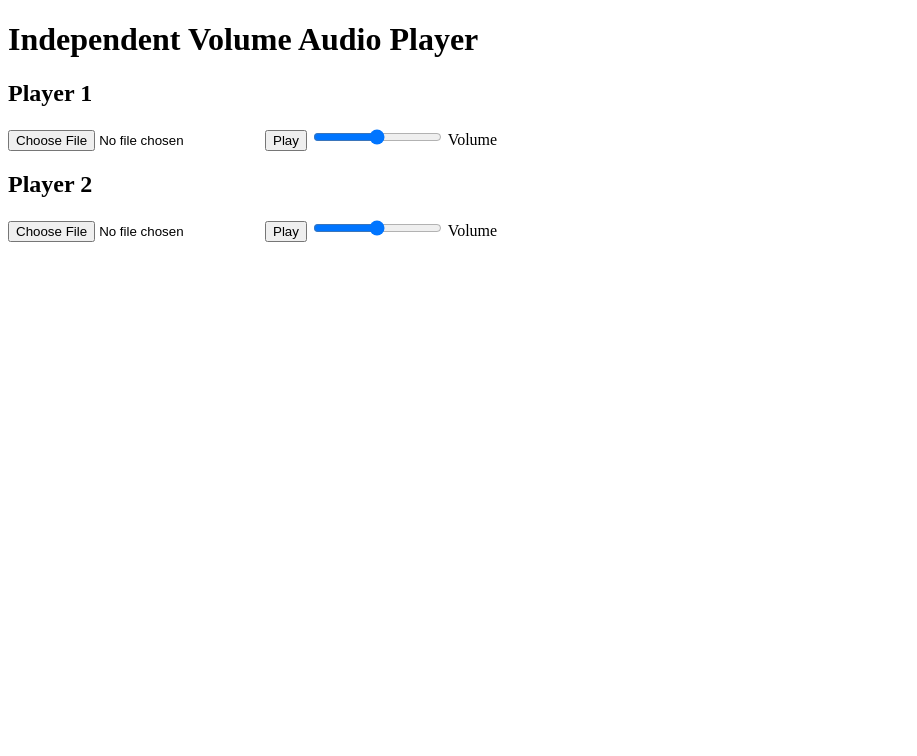
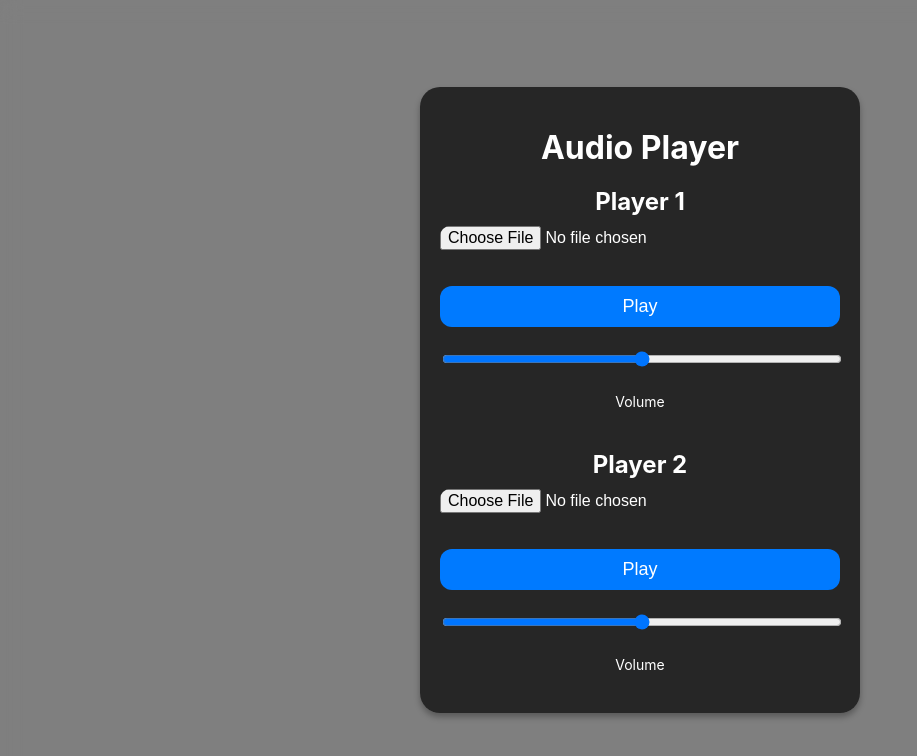
Before and after one commit to dualaudio/dualaudio, a plain HTML site: page index.html in a window 1280 px wide. Shown: the whole page, without its empty margins (0-917 px from the left). Drawn offline with Linux system fonts and the light colour scheme.

Commit message:
Update index.html

```diff
--- a/index.html
+++ b/index.html
@@ -4,31 +4,123 @@
   <meta charset="UTF-8">
   <meta name="viewport" content="width=device-width, initial-scale=1.0">
   <title>Audio Player with Gain Control</title>
+  <style>
+    body {
+      font-family: -apple-system, BlinkMacSystemFont, "Segoe UI", "Roboto", "Oxygen", "Ubuntu", "Cantarell", "Fira Sans", "Droid Sans", "Helvetica Neue", sans-serif;
+      background: rgba(0, 0, 0, 0.5); /* Dark, semi-transparent background */
+      color: white;
+      margin: 0;
+      padding: 0;
+      height: 100vh;
+      display: flex;
+      justify-content: center;
+      align-items: center;
+      backdrop-filter: blur(10px); /* iOS style blur effect */
+    }
+
+    h1 {
+      font-size: 32px;
+      margin-bottom: 20px;
+      text-align: center;
+      font-weight: 700;
+    }
+
+    .player-container {
+      background: rgba(0, 0, 0, 0.7); /* Slightly lighter background to contrast with blur */
+      border-radius: 20px;
+      padding: 20px;
+      width: 90%;
+      max-width: 400px;
+      box-shadow: 0px 4px 6px rgba(0, 0, 0, 0.3);
+    }
+
+    .player-container h2 {
+      font-size: 24px;
+      margin-bottom: 10px;
+      text-align: center;
+    }
+
+    .file-input, .volume-slider {
+      width: 100%;
+      margin-bottom: 20px;
+    }
+
+    .file-input input, .volume-slider input {
+      width: 100%;
+      background-color: transparent;
+      border: none;
+      border-radius: 10px;
+      height: 40px;
+      color: white;
+      font-size: 16px;
+    }
+
+    .file-input input[type="file"] {
+      color: white;
+    }
+
+    .volume-slider {
+      margin-top: 10px;
+    }
+
+    .play-button {
+      width: 100%;
+      background-color: #007AFF;
+      color: white;
+      padding: 10px;
+      font-size: 18px;
+      border: none;
+      border-radius: 12px;
+      cursor: pointer;
+      text-align: center;
+      transition: background-color 0.3s ease;
+    }
+
+    .play-button:hover {
+      background-color: #005BB5;
+    }
+
+    label {
+      font-size: 14px;
+      display: block;
+      margin-top: 10px;
+      text-align: center;
+    }
+  </style>
 </head>
 <body>
 
-<h1>Independent Volume Audio Player</h1>
+<div class="player-container">
+  <h1>Audio Player</h1>
 
   <!-- Player 1 -->
   <div>
     <h2>Player 1</h2>
+    <div class="file-input">
       <input type="file" accept=".mp3, .wav, .m4a, .aac, .ogg, .flac" id="audioFile1" onchange="loadAudio(1)">
-  <button onclick="togglePlayPause(1)" id="playPauseBtn1">Play</button>
+    </div>
+    <button onclick="togglePlayPause(1)" class="play-button" id="playPauseBtn1">Play</button>
+    <div class="volume-slider">
       <input type="range" id="volumeSlider1" min="0" max="1" step="0.1" value="0.5" onchange="setVolume(1)">
       <label for="volumeSlider1">Volume</label>
     </div>
+  </div>
 
+  <div style="margin-top: 40px;">
     <!-- Player 2 -->
-<div>
     <h2>Player 2</h2>
+    <div class="file-input">
       <input type="file" accept=".mp3, .wav, .m4a, .aac, .ogg, .flac" id="audioFile2" onchange="loadAudio(2)">
-  <button onclick="togglePlayPause(2)" id="playPauseBtn2">Play</button>
+    </div>
+    <button onclick="togglePlayPause(2)" class="play-button" id="playPauseBtn2">Play</button>
+    <div class="volume-slider">
       <input type="range" id="volumeSlider2" min="0" max="1" step="0.1" value="0.5" onchange="setVolume(2)">
       <label for="volumeSlider2">Volume</label>
     </div>
+  </div>
+</div>
 
 <script>
-  // Audio context and gain nodes
   const audioContext1 = new (window.AudioContext || window.webkitAudioContext)();
   const gainNode1 = audioContext1.createGain();
   gainNode1.connect(audioContext1.destination);
@@ -37,13 +129,11 @@
   const gainNode2 = audioContext2.createGain();
   gainNode2.connect(audioContext2.destination);
 
-  // Variables to store audio elements and their states
   let player1 = null;
   let player2 = null;
   let isPlaying1 = false;
   let isPlaying2 = false;
 
-  // Load Audio File for Player
   function loadAudio(playerNumber) {
     const fileInput = document.getElementById(`audioFile${playerNumber}`);
     const file = fileInput.files[0];
@@ -68,7 +158,6 @@
     }
   }
 
-  // Toggle Play/Pause for Audio Player
   function togglePlayPause(playerNumber) {
     if (playerNumber === 1 && player1) {
       if (isPlaying1) {
@@ -76,7 +165,7 @@
         document.getElementById("playPauseBtn1").textContent = "Play";
       } else {
         player1.play();
-        audioContext1.resume(); // Resume context if suspended
+        audioContext1.resume();
         document.getElementById("playPauseBtn1").textContent = "Pause";
       }
       isPlaying1 = !isPlaying1;
@@ -86,14 +175,13 @@
         document.getElementById("playPauseBtn2").textContent = "Play";
       } else {
         player2.play();
-        audioContext2.resume(); // Resume context if suspended
+        audioContext2.resume();
         document.getElementById("playPauseBtn2").textContent = "Pause";
       }
       isPlaying2 = !isPlaying2;
     }
   }
 
-  // Set Volume for Audio Player
   function setVolume(playerNumber) {
     const volume = parseFloat(document.getElementById(`volumeSlider${playerNumber}`).value);
     if (playerNumber === 1) {
```
Lines whose indentation alone changed are shown as unchanged.
